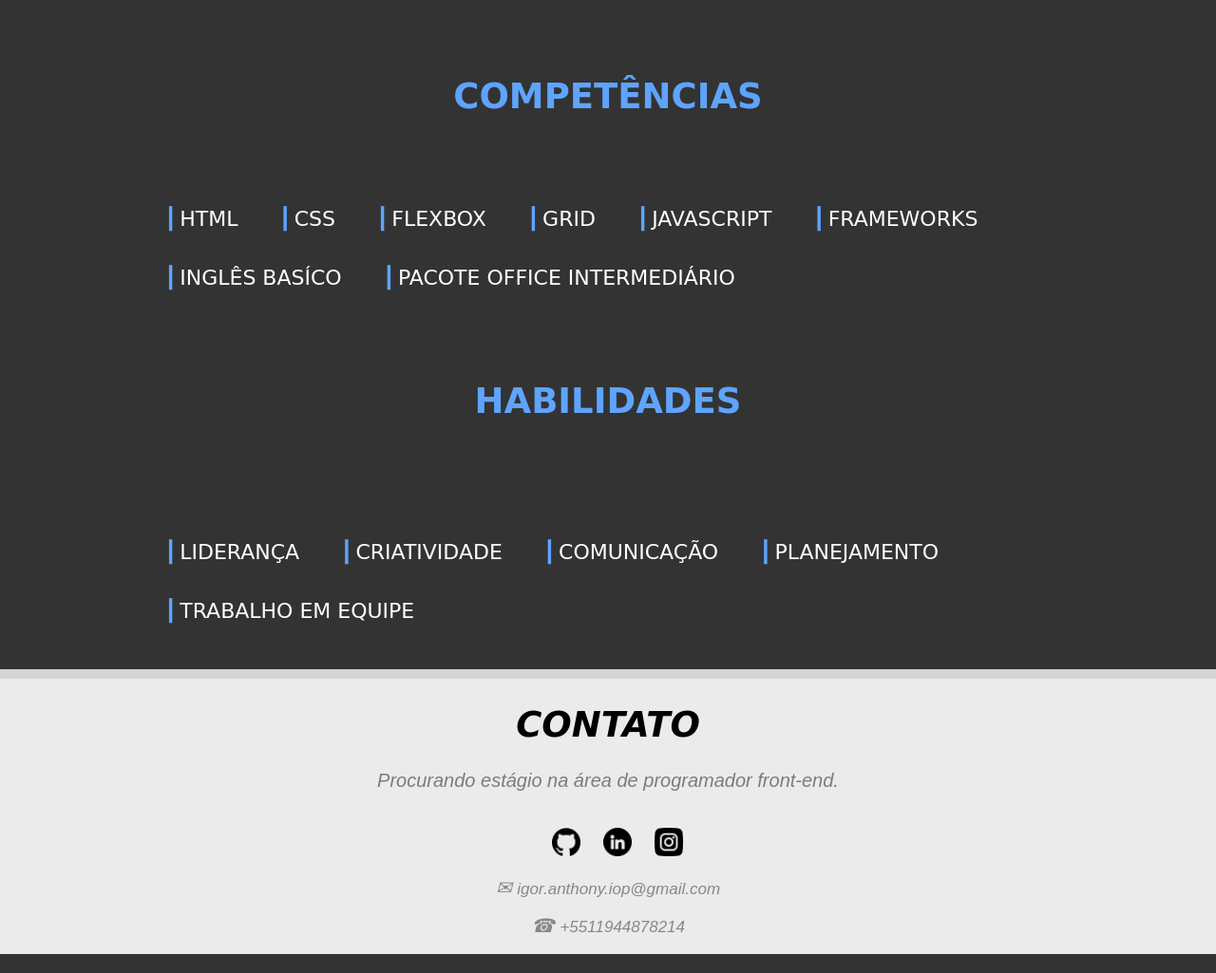
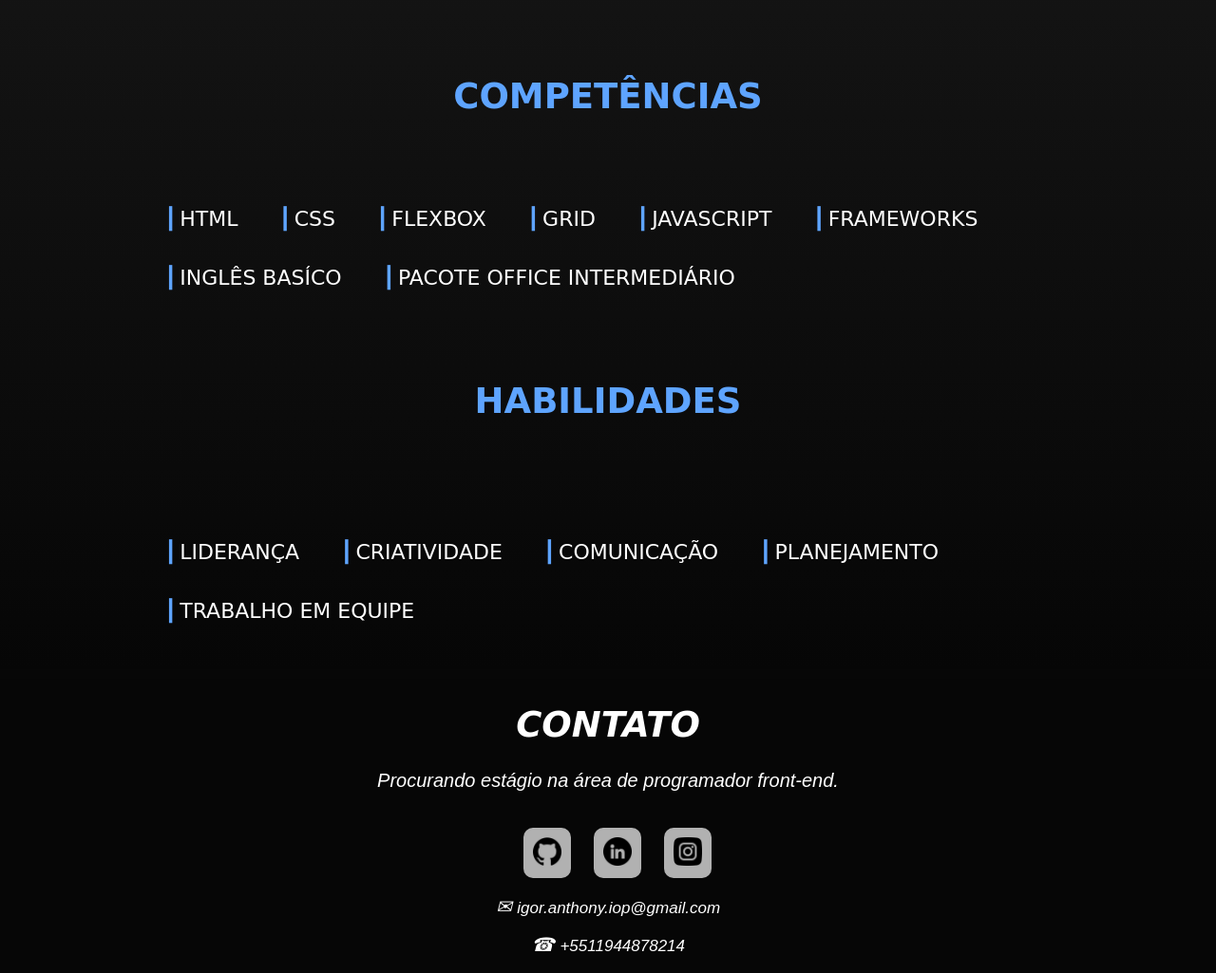
Before and after one commit to IgorAnthonyDeJesus/portfolio-igor-, a plain HTML site: page index.html in a window 1280 px wide. Shown: the part 2491-3516 px from the top of the page at 95% size. Drawn offline with Linux system fonts and the light colour scheme; files whose address does not match are found by name; a web font is replaced by a local one.

Commit message:
Add files via upload

```diff
--- a/css/style.css
+++ b/css/style.css
@@ -1,5 +1,6 @@
 body {
-    background-color: #333333;
+        background-image: linear-gradient(#424242,black);
+
 }
 .cabecalhoprincipal {
     background-color: rgb(0, 49, 112);
@@ -224,21 +225,21 @@ nav a:hover {
 }
 
 .contato {
-    background-color: #ebebeb;
-    border-top: 10px solid #d4d4d4;
+    border-top: 10px solid #070707;
+    background-color: #060606;
     text-align: center;
     font-style: italic;
 }
 .titulo-contato {
     font-size: 37px;
     padding: 30px;
-    color: #000000;
+    color: #ffffff;
     font-family:'Lucida Sans', 'Lucida Sans Regular', 'Lucida Grande', 'Lucida Sans Unicode', Geneva, Verdana, sans-serif;
     font-weight: bold;
 }
 .contato__descricao {
     font-size: 20px;
-    color: #7c7c7c;
+    color: #ffffff;
     font-family: Arial, Helvetica, sans-serif;
     padding-bottom: 20px;
 }
@@ -247,6 +248,9 @@ nav a:hover {
 }
 .lista-contato li {
     display: inline-block;
+    background-color: #b1b1b1;
+    border-radius: 10px;
+    padding: 10px;
     margin-left: 20px;
 }
 .lista-contato li a img {
@@ -254,7 +258,7 @@ nav a:hover {
 }
 .contato__email {
     font-size: 17px;
-    color: #888888;
+    color: #ffffff;
     font-family: Arial, Helvetica, sans-serif;
     padding-bottom: 20px;
 }
@@ -264,7 +268,7 @@ nav a:hover {
 }
 .contato__numero {
     font-size: 17px;
-    color: #888888;
+    color: #ffffff;
     font-family: Arial, Helvetica, sans-serif;
     padding-bottom: 20px;
 }
```
